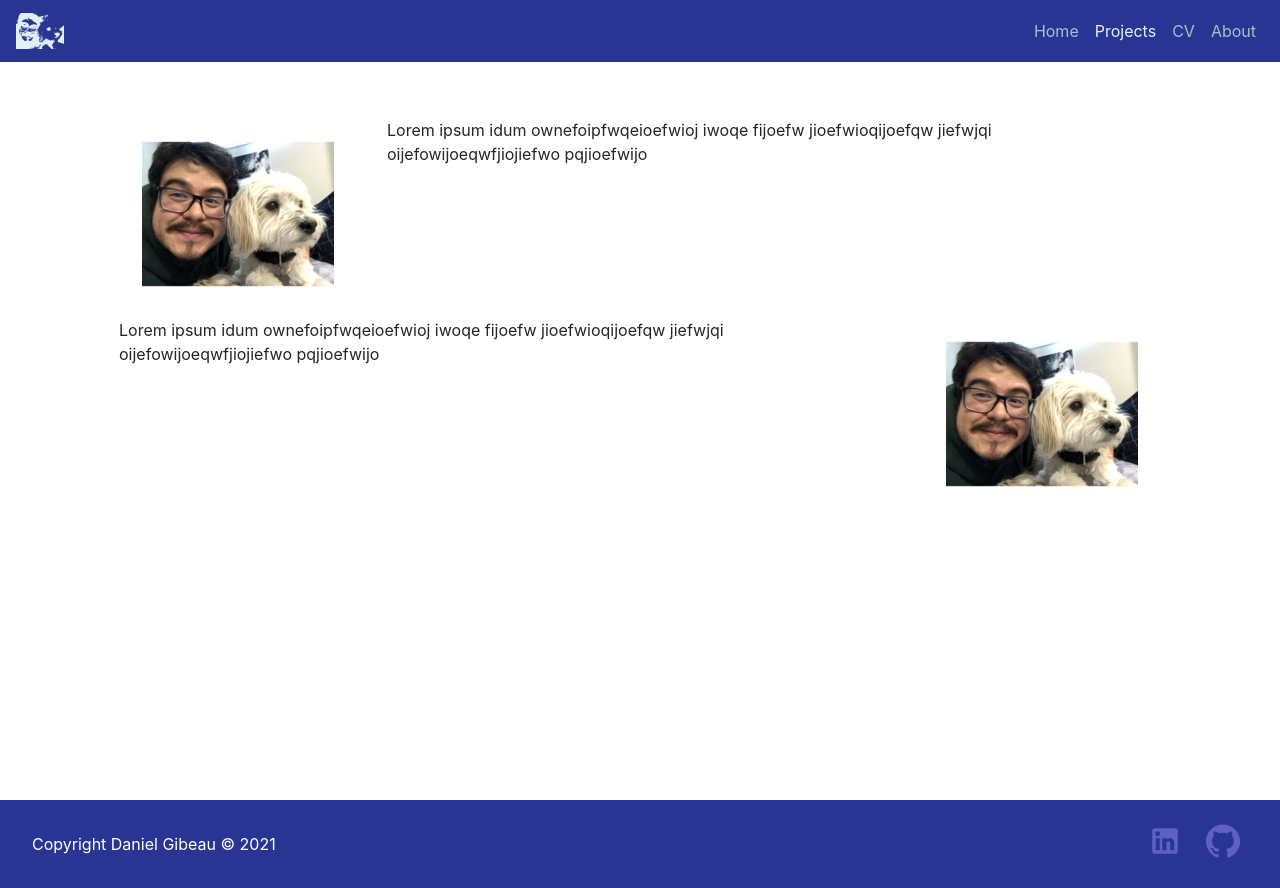
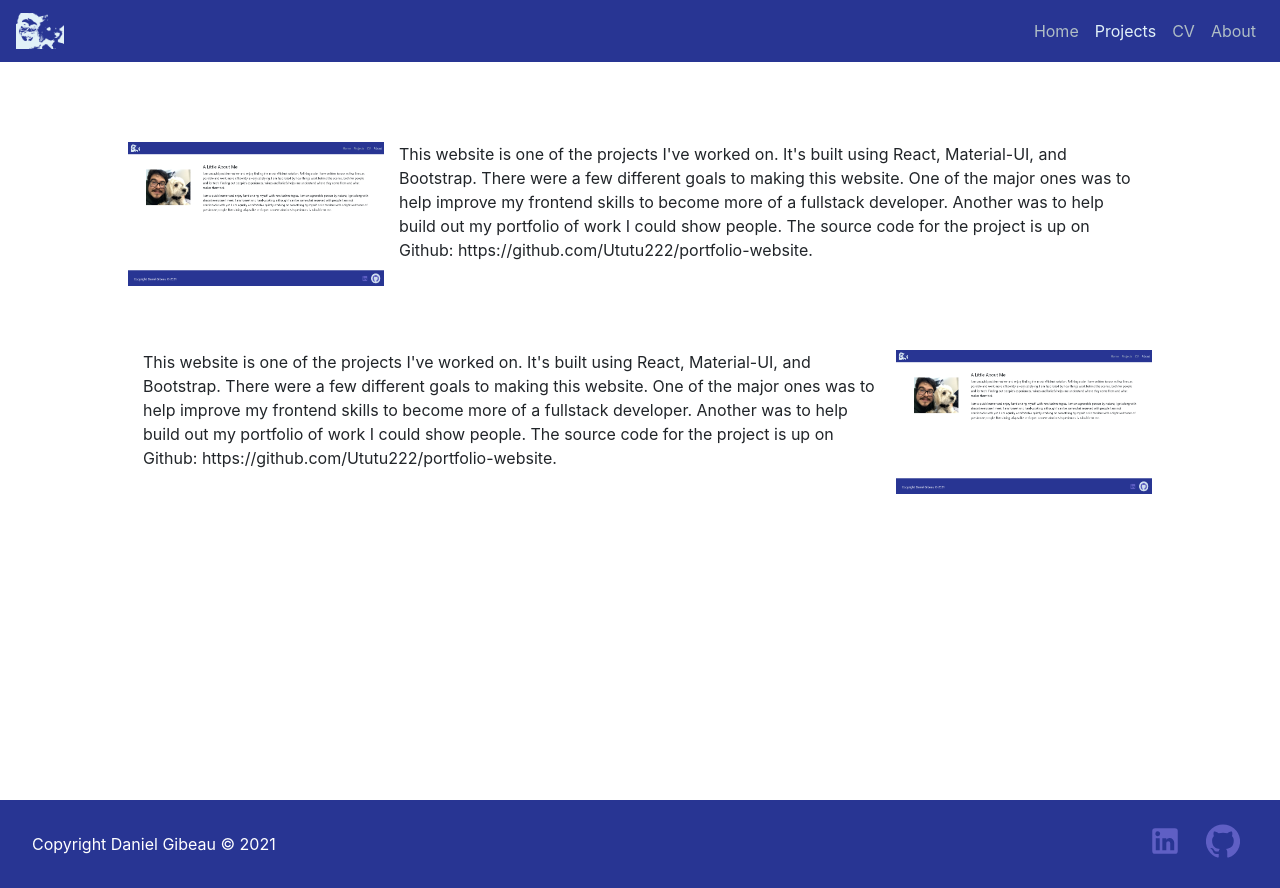
Before and after one commit to d-gibeau/portfolio-website, a React (Create React App) app: page /projects in a window 1280 px wide. Built offline with nearby package versions, Linux system fonts and the light colour scheme.

Commit message:
Draft of website added to project page

```diff
--- a/src/components/Project.js
+++ b/src/components/Project.js
@@ -1,6 +1,6 @@
 const Project = ({ imgSrc, imgAlt, projDesc, invert }) => {
   return (
-    <div className={invert ? `row project m-2 invert` : "row project m-2"}>
+    <div className={invert ? `row project invert` : "row project"}>
       <div className="col-lg-3 d-flex justify-content-center">
         <img src={imgSrc} className={`${imgAlt}-img proj-img`} alt={imgAlt} />
       </div>
--- a/src/data/projects/projects.json
+++ b/src/data/projects/projects.json
@@ -1,7 +1,7 @@
 {
   "website": {
-    "imgSrc": "./android-chrome-192x192.png",
-    "projDesc": "Lorem ipsum idum ownefoipfwqeioefwioj iwoqe fijoefw jioefwioqijoefqw jiefwjqi oijefowijoeqwfjiojiefwo pqjioefwijo",
-    "imgAlt": "example-project"
+    "imgSrc": "./website-project.png",
+    "projDesc": "This website is one of the projects I've worked on. It's built using React, Material-UI, and Bootstrap. There were a few different goals to making this website. One of the major ones was to help improve my frontend skills to become more of a fullstack developer. Another was to help build out my portfolio of work I could show people. The source code for the project is up on Github: https://github.com/Ututu222/portfolio-website.",
+    "imgAlt": "website-project"
   }
 }
--- a/src/style/css/global.css
+++ b/src/style/css/global.css
@@ -64,6 +64,9 @@ footer {
 .page-view {
   padding: 3rem 6rem;
 }
+.page-view .project {
+  margin: 2rem;
+}
 
 .about-me-pic {
   height: 15rem;
@@ -74,17 +77,18 @@ h4 {
   text-align: center;
 }
 
-.project {
-  text-align: center;
-  margin-top: 2rem;
-}
-
 .about-pic-wrap {
   justify-content: center;
 }
 
 .active-link {
   color: #e2f1f8 !important;
+}
+
+.proj-img {
+  height: 9rem;
+  width: 16rem;
+  margin-bottom: 2rem;
 }
 
 @media screen and (min-width: 640px) {
--- a/src/style/sass/global.sass
+++ b/src/style/sass/global.sass
@@ -15,7 +15,7 @@ $header-padding-y: 1rem
 $page-view-padding-x: 6rem
 $page-view-padding-y: 3rem
 
-$project-margin-top: 2rem
+$project-margin-x-y: 2rem
 
 $header-logo-x-y: 3rem
 $about-me-pic-x-y: 15rem
@@ -73,6 +73,9 @@ footer
 
 .page-view
   padding: $page-view-padding-y $page-view-padding-x
+  .project
+    margin: $project-margin-x-y
+
 
 .about-me-pic
   height: $about-me-pic-x-y
@@ -81,15 +84,16 @@ footer
 h4
   text-align: center
 
-.project
-  text-align: center
-  margin-top: $project-margin-top
-
 .about-pic-wrap
   justify-content: center
 
 .active-link
   color: $secondary-colour-light !important
+
+.proj-img
+  height: 9rem
+  width: 16rem
+  margin-bottom: 2rem
 
 @media screen and (min-width: $breakpoint-phone)
   .copyright
```
Also changed, not shown: public/website-project.png (added), 1 other file (tests, documents, lock files or other folders).
